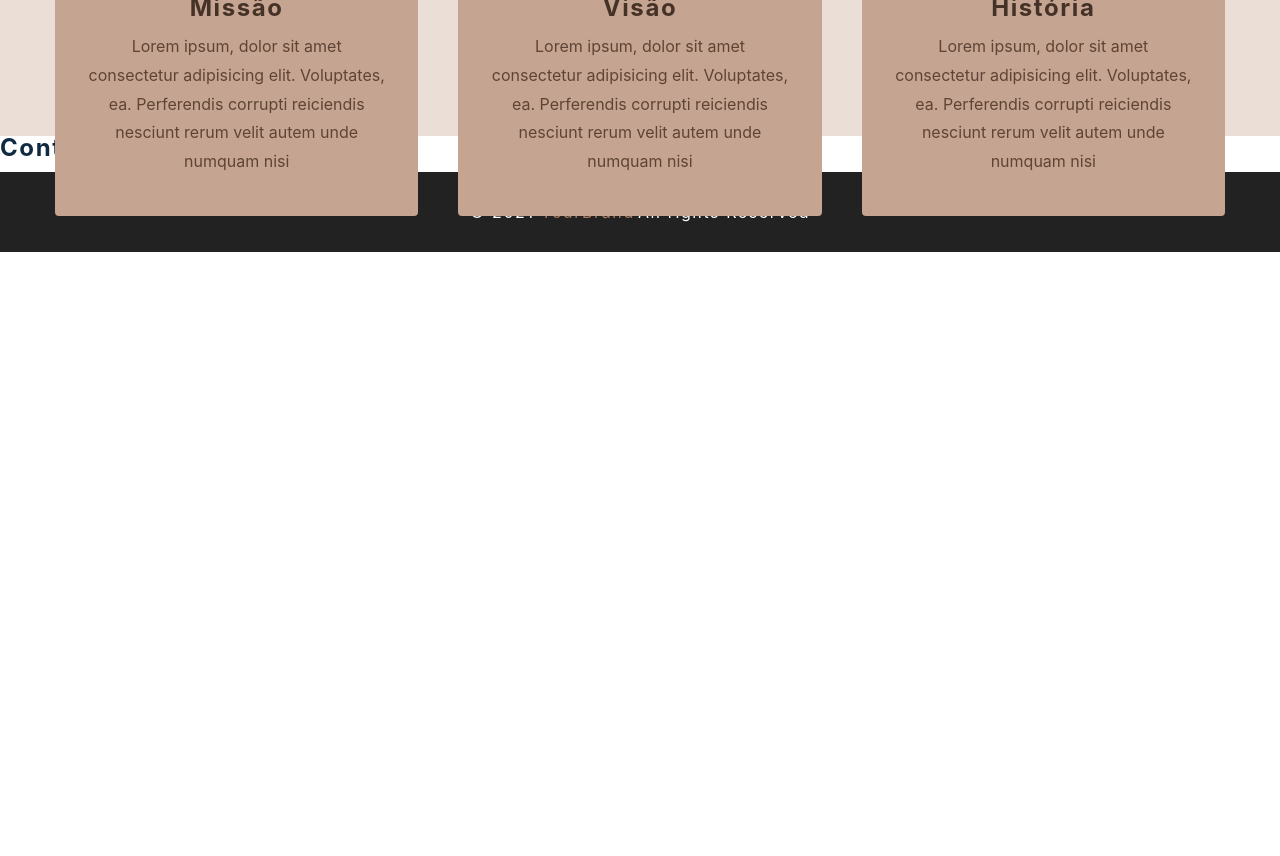
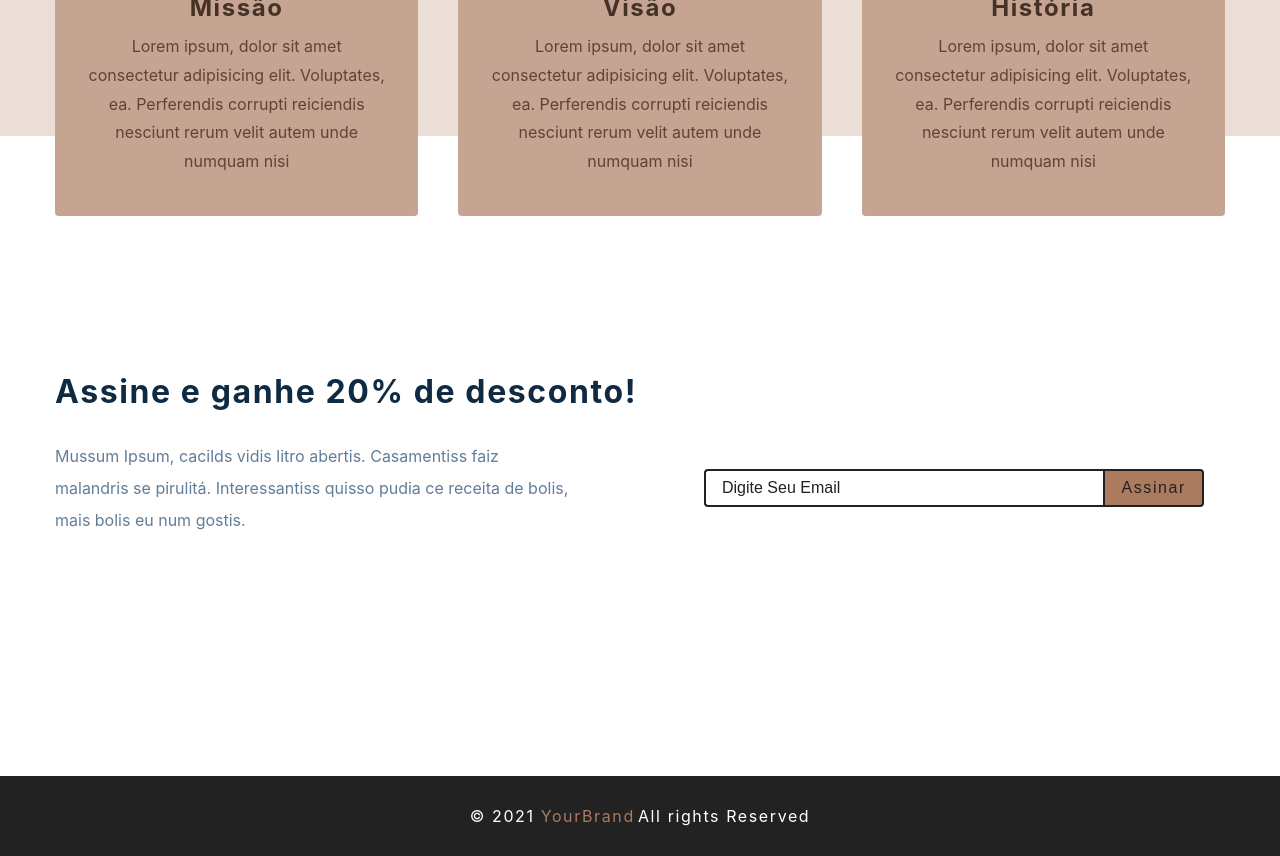
Before and after one commit to matheusmassari/react-e-commerce-project, a React (Create React App) app: page / in a window 1280 px wide. Shown: the part 1200-2056 px from the top of the page. Before the commit the page ends 1452 px from the top, so only its background shows below. Built offline with nearby package versions, Linux system fonts and the light colour scheme.

Commit message:
setup formspree e finalizado componente contact

```diff
--- a/src/components/Contact.js
+++ b/src/components/Contact.js
@@ -2,8 +2,37 @@ import React from "react";
 import styled from "styled-components";
 
 const Contact = () => {
-  return <h4>contact section</h4>;
+  return (
+    <Wrapper>
+      <div className="section-center">
+        <h3>Assine e ganhe 20% de desconto!</h3>
+        <div className="content">
+          <p>
+            Mussum Ipsum, cacilds vidis litro abertis. Casamentiss faiz
+            malandris se pirulitá. Interessantiss quisso pudia ce receita de
+            bolis, mais bolis eu num gostis.
+          </p>
+          <form
+            className="contact-form"
+            action="https://formspree.io/f/mdobkkwl"
+            method="POST"
+          >
+            <input
+              type="email"
+              className="form-input"
+              placeholder="digite seu email"
+              name="_replyto"
+            />
+            <button type="submit" className="submit-btn">
+              assinar
+            </button>
+          </form>
+        </div>
+      </div>
+    </Wrapper>
+  );
 };
+
 const Wrapper = styled.section`
   padding: 5rem 0;
   h3 {
--- a/src/pages/CheckoutPage.js
+++ b/src/pages/CheckoutPage.js
@@ -1,6 +1,6 @@
-import React from 'react'
+import React from "react";
 import styled from "styled-components";
-import { PageHero } from '../components';
+import { PageHero } from "../components";
 
 const CheckoutPage = () => {
   return (
@@ -10,10 +10,8 @@ const CheckoutPage = () => {
         <h1>Checkout aqui</h1>
       </Wrapper>
     </main>
-    )
-}
-const Wrapper = styled.div`
+  );
+};
+const Wrapper = styled.div``;
 
-`
-
-export default CheckoutPage
+export default CheckoutPage;
```
Lines whose indentation alone changed are shown as unchanged.
